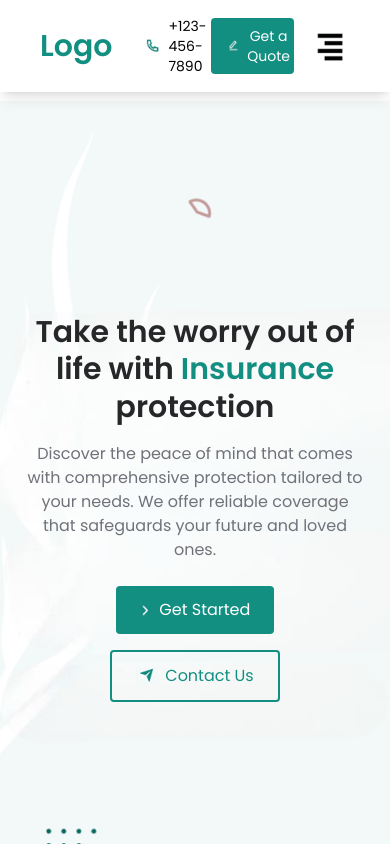
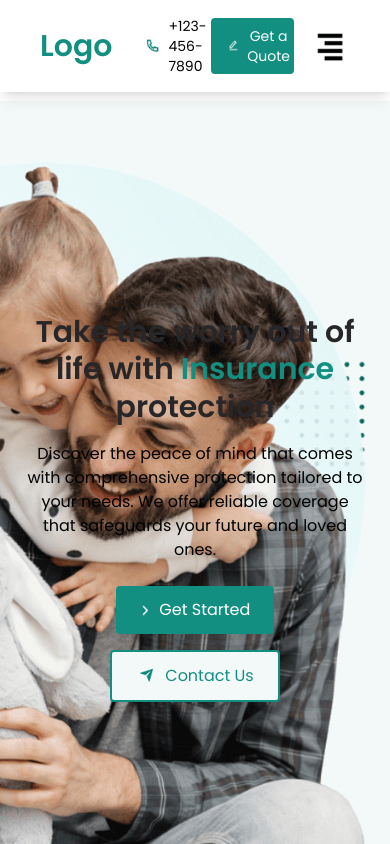
Before and after one commit to yeruvasaijahnavi/insurance_website, an Angular app: page / in a window 390 px wide. Shown: the top 844 px of the page. Built offline with nearby package versions, Linux system fonts and the light colour scheme.

Commit message:
Finishing touches

```diff
--- a/src/app/hero/hero.component.html
+++ b/src/app/hero/hero.component.html
@@ -1,8 +1,8 @@
 <section
-	class="bg-[url('/assets/images/hero.jpg')] bg-cover h-[52rem] flex items-center"
+	class="bg-[url('/assets/images/hero.jpg')] bg-cover bg-right h-[52rem] flex items-center"
 >
 	<div
-		class="container mx-auto px-6 md:px-12 lg:flex lg:items-center lg:space-x-6"
+		class="container mx-auto px-6 md:px-12 lg:flex lg:items-center z-10 lg:space-x-6"
 	>
 		<div class="lg:w-1/2 sm:text-left text-center">
 			<h1
@@ -12,7 +12,7 @@
 				<span class="text-accent">Insurance</span> protection
 			</h1>
 
-			<p class="text-base md:text-lg mb-6 text-zinc-500">
+			<p class="text-base md:text-lg mb-6 text-black lg:text-zinc-500">
 				Discover the peace of mind that comes with comprehensive
 				protection tailored to your needs. We offer reliable coverage
 				that safeguards your future and loved ones.
@@ -33,7 +33,7 @@
 				</button>
 
 				<button
-					class="bg-transparent border-2 border-accent text-accent px-6 py-3 rounded flex items-center space-x-2 hover:bg-zinc-300 focus:outline-none focus:ring-2 focus:ring-accent"
+					class="bg-[#f3f9f9] border-2 border-accent text-accent px-6 py-3 rounded flex items-center space-x-2 focus:outline-none focus:ring-2 focus:ring-accent"
 				>
 					<img
 						src="/assets/images/icons/contact_us_icon.png"
--- a/src/app/insurance-services/insurance-services.component.html
+++ b/src/app/insurance-services/insurance-services.component.html
@@ -1,4 +1,4 @@
-<section class="bg-white">
+<section class="bg-white py-20">
 	<div class="container mx-auto px-6 md:px-12">
 		<div class="text-center mt-20 mb-12">
 			<h6 class="text-accent mb-4 uppercase">Insurance Services</h6>
@@ -16,7 +16,10 @@
 				<div
 					class="absolute bottom-6 left-6 right-6 bg-accent h-24 bg-opacity-70 p-4 rounded-b-lg"
 				>
-					<p class="text-zinc-300 mt-2">INSURANCE O VEHICLE</p>
+					<p class="text-zinc-300 flex items-center gap-2 mt-2">
+						INSURANCE
+						<i class="fa-solid fa-circle text-[0.5rem]"></i> VEHICLE
+					</p>
 					<h4 class="text-lg font-semibold text-white">
 						Business Insurance
 					</h4>
@@ -29,7 +32,11 @@
 				<div
 					class="absolute bottom-6 left-6 right-6 bg-accent h-24 bg-opacity-70 p-4 rounded-b-lg"
 				>
-					<p class="text-zinc-300 mt-2">INSURANCE O VEHICLE</p>
+					<p class="text-zinc-300 flex items-center gap-2 mt-2">
+						INSURANCE
+						<i class="fa-solid fa-circle text-[0.5rem]"></i>
+						VEHICLE
+					</p>
 					<h4 class="text-lg font-semibold text-white">
 						Vehicle Insurance
 					</h4>
@@ -42,7 +49,10 @@
 				<div
 					class="absolute bottom-6 left-6 right-6 bg-accent h-24 bg-opacity-70 p-4 rounded-b-lg"
 				>
-					<p class="text-zinc-300 mt-2">INSURANCE O Car</p>
+					<p class="text-zinc-300 flex items-center gap-2 mt-2">
+						INSURANCE
+						<i class="fa-solid fa-circle text-[0.5rem]"></i> CAR
+					</p>
 					<h4 class="text-lg font-semibold text-white">
 						Car Insurance
 					</h4>
```
Also changed, not shown: src/app/app.component.html (+3 -15 lines).
